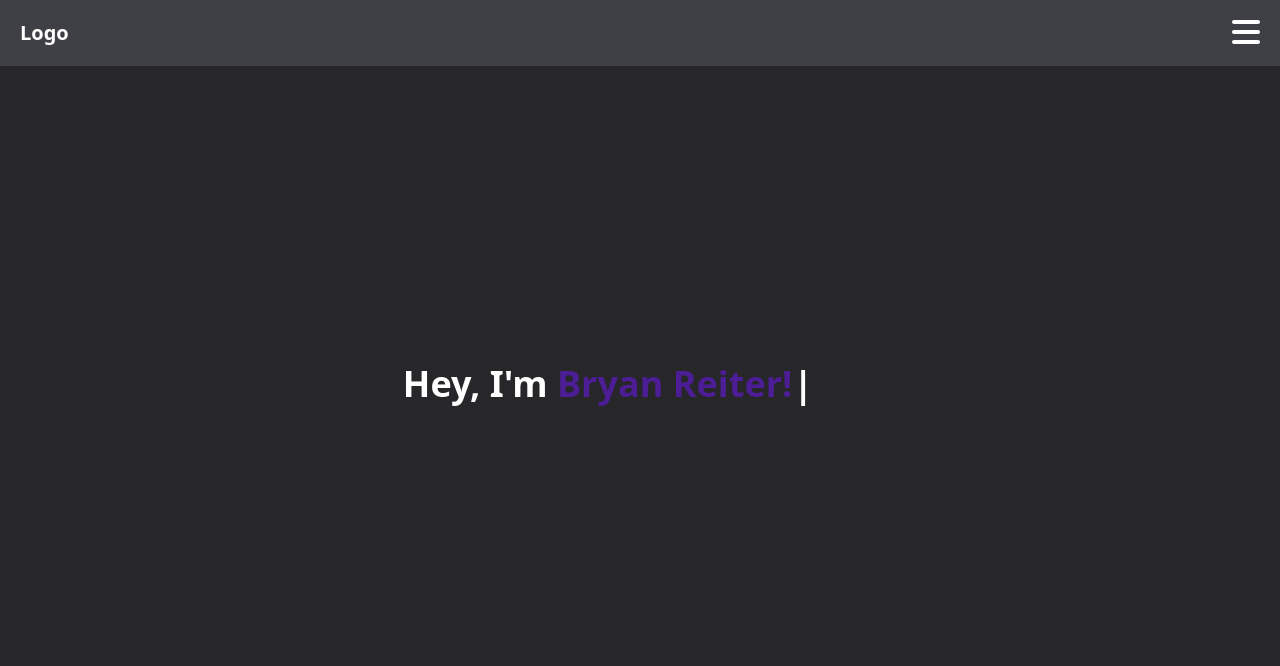
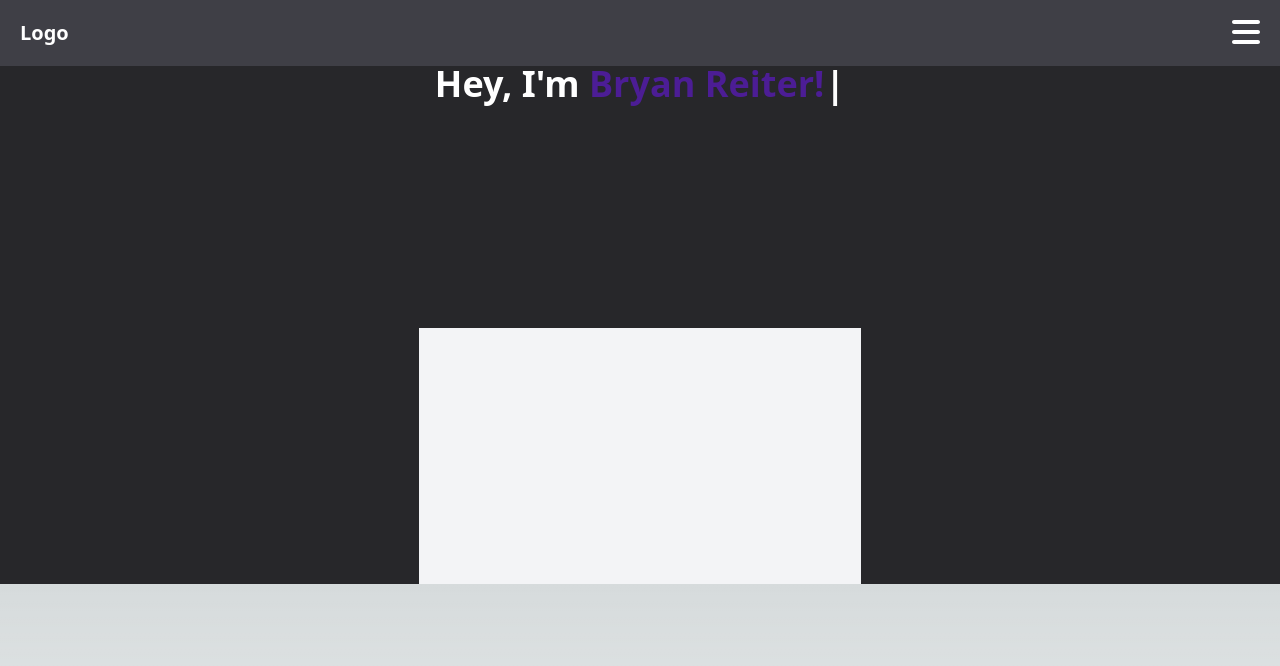
Before and after one commit to bryanreiter/personal-site, a Next.js app in the folder personal-site/: page / in a window 1280 px wide. Shown: the top 666 px of the page. Built offline with nearby package versions, Linux system fonts and the light colour scheme.

Commit message:
fixed navbar error

```diff
--- a/personal-site/src/pages/index.js
+++ b/personal-site/src/pages/index.js
@@ -9,11 +9,10 @@ const inter = Inter({ subsets: ["latin"] });
 
 export default function Home() {
   return (
-    <div className="bg-zinc-800 text-white min-h-screen">
+    <div className="bg-zinc-800 text-white">
       <Navbar />
       <main className="flex flex-col items-center">
-        {" "}
-        <div className="w-full min-h-[100vh] clear-both flex items-center justify-center relative">
+        <div className="">
           <Intro />
           <About />
           <Skills />
```
